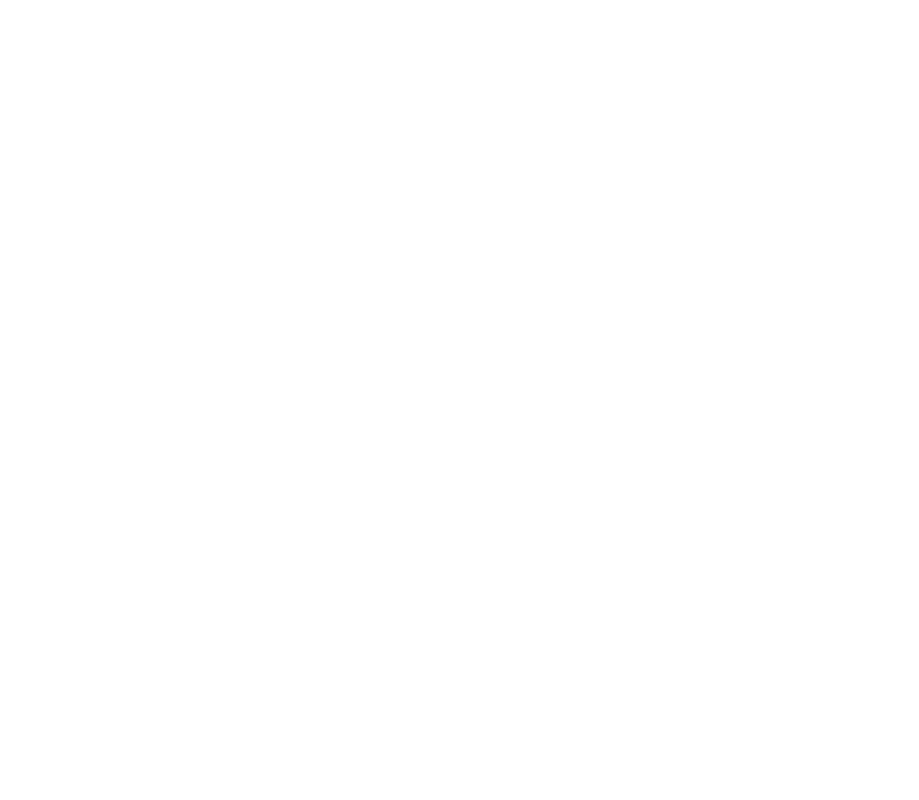
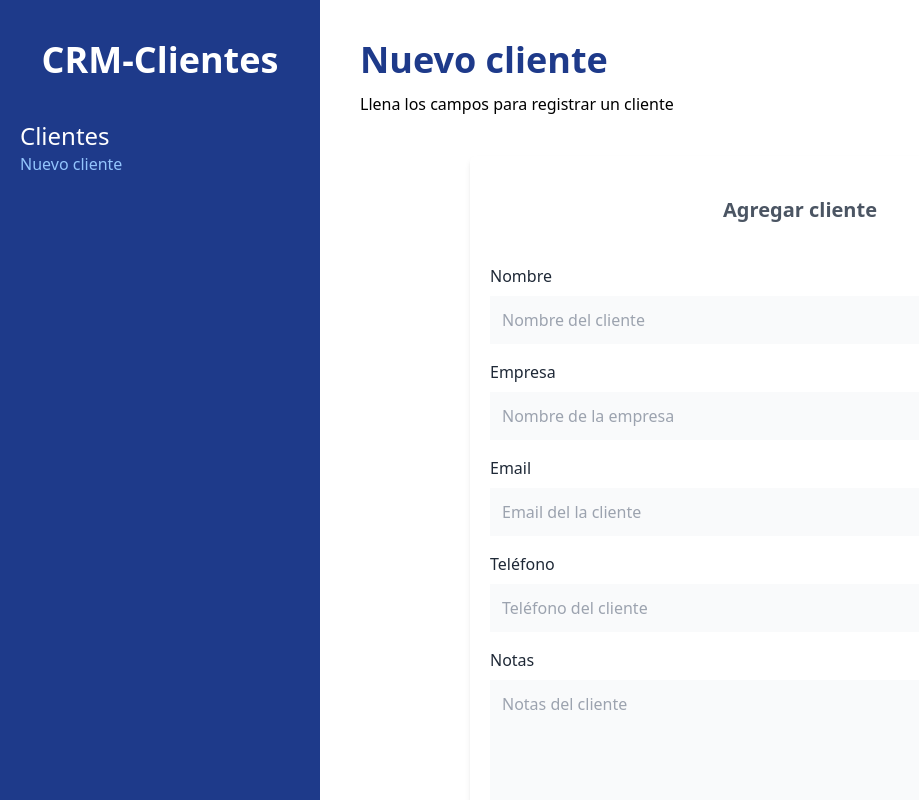
Before and after one commit to raruilova/client-manager, a React (Vite) app: page /clientes/nuevo in a window 1280 px wide. Before the commit this address had no page. Shown: the whole page, without its empty margins (0-919 px from the left). Built offline with nearby package versions, Linux system fonts and the light colour scheme.

Commit message:
formik finish

```diff
--- a/package.json
+++ b/package.json
@@ -8,11 +8,13 @@
   },
   "dependencies": {
     "autoprefixer": "^10.4.2",
+    "formik": "^2.2.9",
     "postcss": "^8.4.5",
     "react": "^17.0.2",
     "react-dom": "^17.0.2",
     "react-router-dom": "^6.2.1",
-    "tailwindcss": "^3.0.16"
+    "tailwindcss": "^3.0.16",
+    "yup": "^0.32.11"
   },
   "devDependencies": {
     "@vitejs/plugin-react": "^1.0.7",
--- /dev/null
+++ b/src/components/Alert.jsx
@@ -0,0 +1,7 @@
+const Alert = ({ children }) => (
+    <div className="text-center my-4 bg-red-600 text-white font-bold p-3 uppercase">
+        {children}
+    </div>
+);
+
+export default Alert;
--- /dev/null
+++ b/src/components/FormClient.jsx
@@ -0,0 +1,135 @@
+import { Formik, Form, Field } from "formik";
+import * as Yup from "yup"; //para validaciones mas potentes
+import Alert from "./Alert";
+
+const FormClient = () => {
+  const newClientShema = Yup.object().shape({
+    name: Yup.string()
+      .min(3, "El nombre es muy corto")
+      .max(30, "El nombre es muy largo")
+      .required("El nombre del cliente es obligatorio"),
+    company: Yup.string().required("El nombre de la empresa es obligatorio"),
+    email: Yup.string()
+      .email("Email no válido")
+      .required("El email es obligatorio"),
+    phone: Yup.number()
+      .positive("Número no válido")
+      .integer("Número no válido")
+      .typeError("El número no es válido"), //va ese typeError ya que no me deja escribir el error como los anteriores
+  });
+
+  const handleSubmit = (values) => {
+    //los values es como obtengo los datos escritos en los campos
+  };
+
+  return (
+    <div className="bg-white mt-10 px-5 py-10 rounded-md shadow-md md:w-3/4 mx-auto">
+      <h1 className="text-gray-600 font-bold text-xl uppdercase text-center">
+        Agregar cliente
+      </h1>
+      <Formik
+        initialValues={{
+          name: "",
+          company: "",
+          email: "",
+          phone: "",
+          notes: "",
+        }}
+        onSubmit={(values) => {
+          handleSubmit(values);
+        }}
+        validationSchema={newClientShema} //lo conecto con yup y lo valida
+      >
+        {/**debe ser asi para que en los inputs no aparezca Objetc, colocar el name */}
+        {({ errors, touched }) => {
+          //esos errors lo obtengo del formik, puedo consultar sus datos imprimiedno su data, sin destructurar
+
+          return (
+            <Form className="mt-10">
+              <div className="mb-4">
+                <label htmlFor="name" className="text-gray-800">
+                  Nombre
+                </label>
+                <Field
+                  id="name"
+                  className="mt-2 block w-full p-3 bg-gray-50"
+                  placeholder="Nombre del cliente"
+                  type="text"
+                  name="name"
+                />
+                {errors.name && touched.name ? (
+                  <Alert>{errors.name}</Alert>
+                ) : null}
+              </div>
+              <div className="mb-4">
+                <label htmlFor="company" className="text-gray-800">
+                  Empresa
+                </label>
+                <Field
+                  id="company"
+                  className="mt-2 block w-full p-3 bg-gray-50"
+                  placeholder="Nombre de la empresa"
+                  type="text"
+                  name="company"
+                />
+                {errors.company && touched.company ? (
+                  <Alert>{errors.company}</Alert>
+                ) : null}
+              </div>
+              <div className="mb-4">
+                <label htmlFor="email" className="text-gray-800">
+                  Email
+                </label>
+                <Field
+                  id="email"
+                  className="mt-2 block w-full p-3 bg-gray-50"
+                  placeholder="Email del la cliente"
+                  type="email"
+                  name="email"
+                />
+                {errors.email && touched.email ? (
+                  <Alert>{errors.email}</Alert>
+                ) : null}
+              </div>
+              <div className="mb-4">
+                <label htmlFor="phone" className="text-gray-800">
+                  Teléfono
+                </label>
+                <Field
+                  id="phone"
+                  className="mt-2 block w-full p-3 bg-gray-50"
+                  placeholder="Teléfono del cliente"
+                  type="tel"
+                  name="phone"
+                />
+                {errors.phone && touched.phone ? (
+                  <Alert>{errors.phone}</Alert>
+                ) : null}
+              </div>
+              <div className="mb-4">
+                <label htmlFor="notes" className="text-gray-800">
+                  Notas
+                </label>
+                <Field
+                  as="textarea"
+                  id="notes"
+                  className="mt-2 block w-full p-3 bg-gray-50 h-40"
+                  placeholder="Notas del cliente"
+                  type="text"
+                  name="notes"
+                />
+              </div>
+              <input
+                type="submit"
+                value="Agregar cliente"
+                className="mt-5 w-full bg-blue-800 p-3 text-white uppercase font-bold text-lg"
+              />
+            </Form>
+          );
+        }}
+      </Formik>
+    </div>
+  );
+};
+
+export default FormClient;
--- a/src/layout/Layout.jsx
+++ b/src/layout/Layout.jsx
@@ -1,10 +1,43 @@
-import {Outlet} from 'react-router-dom';
+import { Outlet, Link, useLocation } from "react-router-dom";
 
 const Layout = () => {
-  return <div>
-    <h1>desde layout</h1>
-    <Outlet/> {/**muestra el componente dentro de su ruta */}
-  </div>;
+  const location = useLocation(); //ubicacion actual del sitio
+  const currentUrl = location.pathname; //el pathname tiene la direccion de mi ruta
+  return (
+    <div className="md:flex md:min-h-screen">
+      <div className="md:w-1/4 bg-blue-900 px-5 py-10">
+        <h2 className="text-4xl font-black text-center text-white">
+          CRM-Clientes
+        </h2>
+        <nav className="mt-10">
+          <Link
+            to="/clientes"
+            className={`${
+              currentUrl == "/clientes"
+                ? "text-blue-300"
+                : "text-white text-2xl block mt-2 hover:text-blue-300"
+            } `}
+          >
+            Clientes
+          </Link>
+          <Link
+            to="/clientes/nuevo"
+            className={`${
+              currentUrl == "/clientes/nuevo"
+                ? "text-blue-300"
+                : "text-white text-2xl block mt-2 hover:text-blue-300"
+            } `}
+          >
+            {/** /cliente/nuevo----- asi accedo a la ruta que cree dentro de <Route></Route> */}
+            Nuevo cliente
+          </Link>
+        </nav>
+      </div>
+      <div className="md:w-3/4 p-10 md:h-screen overflow-scroll">
+        <Outlet /> {/**muestra el componente dentro de su ruta */}
+      </div>
+    </div>
+  );
 };
 
 export default Layout;
--- a/src/layout/Login.jsx
+++ /dev/null
@@ -1,10 +0,0 @@
-import {Outlet} from 'react-router-dom';
-
-const Login = () => {
-  return <div>
-    <h1>Login</h1>
-    <Outlet />
-  </div>;
-};
-
-export default Login;
--- a/src/pages/LoginForm.jsx
+++ /dev/null
@@ -1,9 +0,0 @@
-import React from 'react';
-
-const LoginForm = () => {
-  return <div>
-      <p>Formulario</p>
-  </div>;
-};
-
-export default LoginForm;
--- a/src/pages/NewClient.jsx
+++ b/src/pages/NewClient.jsx
@@ -1,9 +1,11 @@
-import React from 'react';
+import FormClient from '../components/FormClient';
 
 const NewClient = () => {
-  return <div>
-    <p>nuevo cliente</p>
-  </div>;
+  return (<>
+  <h1 className="font-black text-4xl text-blue-900">Nuevo cliente</h1>
+  <p className="mt-3">Llena los campos para registrar un cliente</p>
+  <FormClient/>
+  </>)
 };
 
 export default NewClient;
--- a/src/routes/App.jsx
+++ b/src/routes/App.jsx
@@ -1,21 +1,20 @@
 import { useState } from "react";
 import { BrowserRouter, Route, Routes } from "react-router-dom";
-import Login from "../layout/Login";
 import Layout from "../layout/Layout";
 import Home from "../pages/Home";
-import LoginForm from "../pages/LoginForm";
+import NewClient from '../pages/NewClient';
+import EditClient from '../pages/EditClient';
 
 function App() {
-  const [count, setCount] = useState(0);
-
+  // al colocar ese path dentro de <Route></Route> se crea una ruta asi, /clientes/nuevo, si creo otra seria /cliente/ruta
+  //:id rutas dinamicas para pasarle el id y con eso puedo modificar al usuario
   return (
     <BrowserRouter>
       <Routes>
-        <Route path="/" element={<Login />}>
-          <Route index element={<LoginForm />} />
-        </Route>
         <Route path="/clientes" element={<Layout />}>
           <Route index element={<Home />} />
+          <Route path="nuevo" element={<NewClient/>}/>
+          <Route path="editar:id" element={<EditClient/>}/>
         </Route>
       </Routes>
     </BrowserRouter>
```
Also changed, not shown: 1 other file (tests, documents, lock files or other folders).
